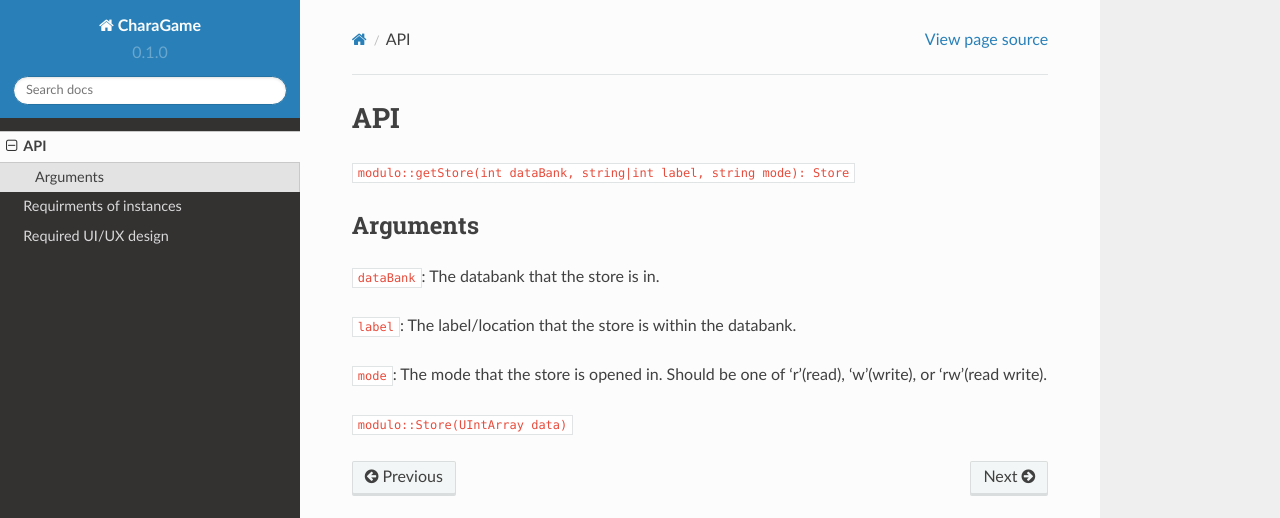
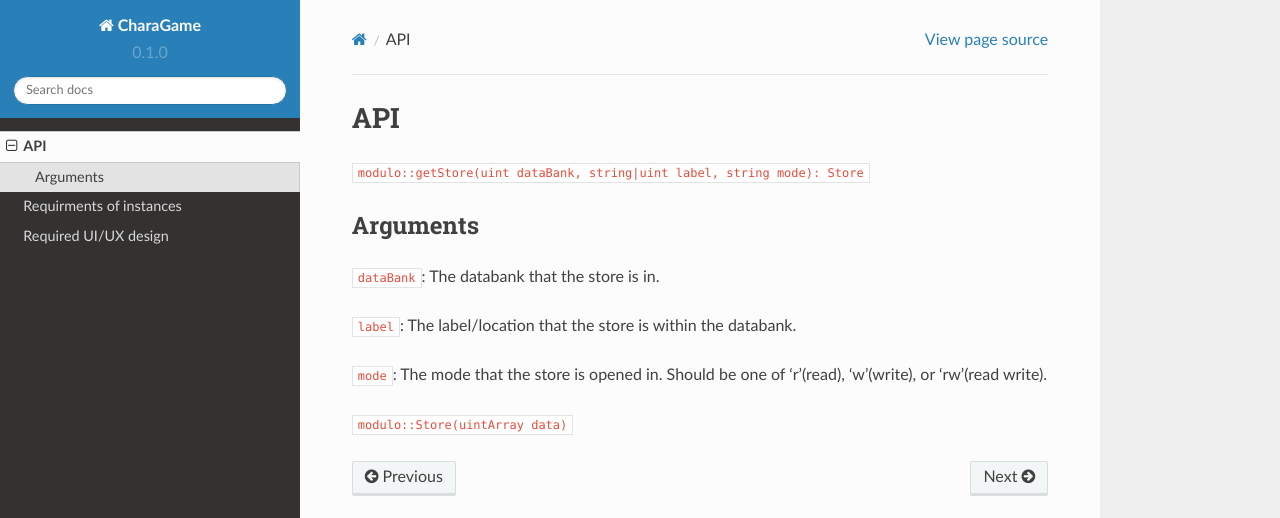
Before and after one commit to openchara/modulo-docs, a Sphinx documentation site: the page built from docs/source/api.rst, in a window 1280 px wide. Shown: the top 518 px of the page. Built offline with Sphinx 7.4.7 and the Read the Docs theme 2.0.0, drawn with Linux system fonts in a browser that asks for light colours; pages that are not in the unit, such as notebooks, are missing from menus.

```diff
--- a/docs/source/api.rst
+++ b/docs/source/api.rst
@@ -1,7 +1,7 @@
 API
 ===
 
-``modulo::getStore(int dataBank, string|int label, string mode): Store``
+``modulo::getStore(uint dataBank, string|uint label, string mode): Store``
 
 Arguments
 #########
@@ -11,4 +11,4 @@ Arguments
 
 ``mode``: The mode that the store is opened in. Should be one of 'r'(read), 'w'(write), or 'rw'(read write).
 
-``modulo::Store(UIntArray data)``
+``modulo::Store(uintArray data)``
```
